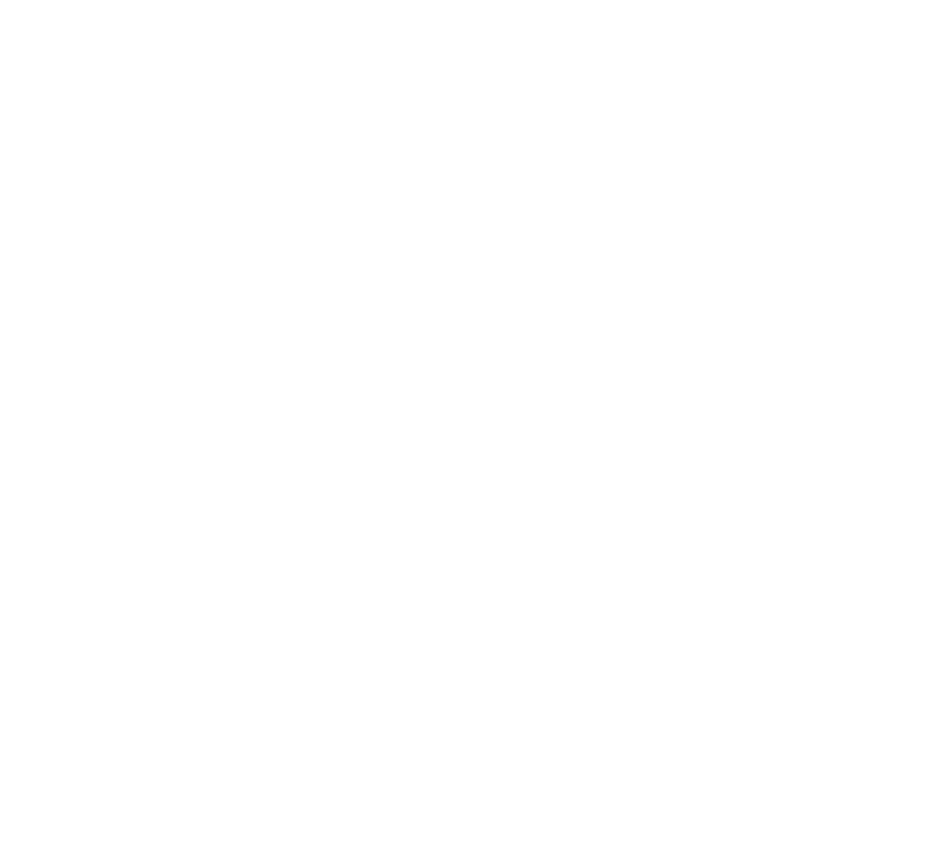
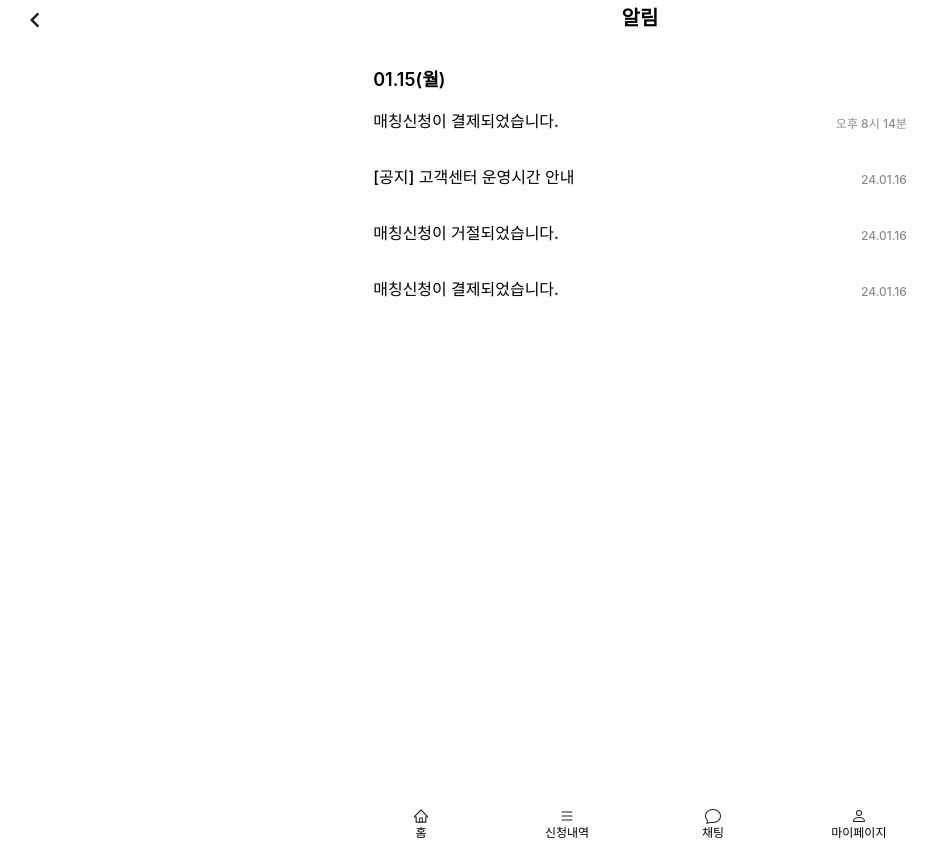
Before and after one commit to motionbit95/mixmate, a React (Create React App) app: page /notice in a window 1280 px wide. Before the commit this address had no page. Shown: the whole page, without its empty margins (0-938 px from the left). Before the commit the page ends 800 px from the top, so only its background shows below. Built offline with nearby package versions, Linux system fonts and the light colour scheme.

Commit message:
[Notice] 알림 페이지 초안
Component Layout

```diff
--- a/src/App.js
+++ b/src/App.js
@@ -5,6 +5,7 @@ import { Login } from "./pages/Login";
 import { BrowserRouter, Routes, Route } from "react-router-dom";
 import { SignUp } from "./pages/SignUp";
 import { Home } from "./pages/Home";
+import { Notice } from "./pages/Notice";
 
 function App() {
   return (
@@ -14,6 +15,7 @@ function App() {
           <Route path="/" element={<Login />} />
           <Route path="/home" element={<Home />} />
           <Route path="/signup" element={<SignUp />} />
+          <Route path="/notice" element={<Notice />} />
         </Routes>
       </BrowserRouter>
     </Container>
--- a/src/pages/Home.js
+++ b/src/pages/Home.js
@@ -18,8 +18,11 @@ import {
   BsChat,
 } from "react-icons/bs";
 import { AiFillHome } from "react-icons/ai";
+import { useNavigate } from "react-router-dom";
 
-export const Home = () => (
+export const Home = () => {
+  const navigate = useNavigate();
+  return (
     <Container minW={"380px"}>
       <Stack
         justify="flex-start"
@@ -50,7 +53,11 @@ export const Home = () => (
             MIXMATE
           </Text>
           <Stack>
-          <Icon as={BsBell} boxSize={"24px"} />
+            <Icon
+              as={BsBell}
+              boxSize={"24px"}
+              onClick={() => navigate("/notice")}
+            />
             <Circle
               position={"absolute"}
               ml={"14px"}
@@ -135,7 +142,12 @@ export const Home = () => (
                 주변 친구
               </Text>
             </Stack>
-          <Button size="xs" variant="outline" colorScheme="blue" height="24px">
+            <Button
+              size="xs"
+              variant="outline"
+              colorScheme="blue"
+              height="24px"
+            >
               새친구찾기
             </Button>
           </Stack>
@@ -229,8 +241,8 @@ export const Home = () => (
                   color="#000000"
                   alignSelf="stretch"
                 >
-                나이 : 30~35세, 매칭 금액 : 2만원, 매칭 가능 동네 : 서울 성북구,
-                역삼동, 좋아하는 취미: 테니스, 골프
+                  나이 : 30~35세, 매칭 금액 : 2만원, 매칭 가능 동네 : 서울
+                  성북구, 역삼동, 좋아하는 취미: 테니스, 골프
                 </Text>
               </Stack>
               <Button size="sm">신청하기</Button>
@@ -318,8 +330,8 @@ export const Home = () => (
                   color="#000000"
                   alignSelf="stretch"
                 >
-                나이 : 30~35세, 매칭 금액 : 2만원, 매칭 가능 동네 : 서울 성북구,
-                역삼동, 좋아하는 취미: 테니스, 골프
+                  나이 : 30~35세, 매칭 금액 : 2만원, 매칭 가능 동네 : 서울
+                  성북구, 역삼동, 좋아하는 취미: 테니스, 골프
                 </Text>
               </Stack>
               <Button size="sm">신청하기</Button>
@@ -407,8 +419,8 @@ export const Home = () => (
                   color="#000000"
                   alignSelf="stretch"
                 >
-                나이 : 30~35세, 매칭 금액 : 2만원, 매칭 가능 동네 : 서울 성북구,
-                역삼동, 좋아하는 취미: 테니스, 골프
+                  나이 : 30~35세, 매칭 금액 : 2만원, 매칭 가능 동네 : 서울
+                  성북구, 역삼동, 좋아하는 취미: 테니스, 골프
                 </Text>
               </Stack>
               <Button size="sm">신청하기</Button>
@@ -496,8 +508,8 @@ export const Home = () => (
                   color="#000000"
                   alignSelf="stretch"
                 >
-                나이 : 30~35세, 매칭 금액 : 2만원, 매칭 가능 동네 : 서울 성북구,
-                역삼동, 좋아하는 취미: 테니스, 골프
+                  나이 : 30~35세, 매칭 금액 : 2만원, 매칭 가능 동네 : 서울
+                  성북구, 역삼동, 좋아하는 취미: 테니스, 골프
                 </Text>
               </Stack>
               <Button size="sm">신청하기</Button>
@@ -585,8 +597,8 @@ export const Home = () => (
                   color="#000000"
                   alignSelf="stretch"
                 >
-                나이 : 30~35세, 매칭 금액 : 2만원, 매칭 가능 동네 : 서울 성북구,
-                역삼동, 좋아하는 취미: 테니스, 골프
+                  나이 : 30~35세, 매칭 금액 : 2만원, 매칭 가능 동네 : 서울
+                  성북구, 역삼동, 좋아하는 취미: 테니스, 골프
                 </Text>
               </Stack>
               <Button size="sm">신청하기</Button>
@@ -674,8 +686,8 @@ export const Home = () => (
                   color="#000000"
                   alignSelf="stretch"
                 >
-                나이 : 30~35세, 매칭 금액 : 2만원, 매칭 가능 동네 : 서울 성북구,
-                역삼동, 좋아하는 취미: 테니스, 골프
+                  나이 : 30~35세, 매칭 금액 : 2만원, 매칭 가능 동네 : 서울
+                  성북구, 역삼동, 좋아하는 취미: 테니스, 골프
                 </Text>
               </Stack>
               <Button size="sm">신청하기</Button>
@@ -798,3 +810,4 @@ export const Home = () => (
       </Stack>
     </Container>
   );
+};
--- a/src/pages/Login.js
+++ b/src/pages/Login.js
@@ -58,7 +58,7 @@ export const Login = () => {
               width="313px"
               height="40px"
               maxWidth="100%"
-              onClick={() => navigate("home")}
+              onClick={() => navigate("/home")}
             >
               로그인하기
             </Button>
--- /dev/null
+++ b/src/pages/Notice.js
@@ -0,0 +1,259 @@
+import { Stack, Icon, Text, Container } from "@chakra-ui/react";
+import { MdChevronLeft } from "react-icons/md";
+import { AiOutlineHome } from "react-icons/ai";
+import { BsChat, BsList, BsPerson } from "react-icons/bs";
+import { useNavigate } from "react-router-dom";
+
+export const Notice = () => {
+  const navigate = useNavigate();
+  return (
+    <Container minW={"380px"}>
+      <Stack
+        justify="flex-start"
+        align="flex-start"
+        spacing="0px"
+        overflow="hidden"
+        // width="393px"
+        height="852px"
+        maxWidth="100%"
+        background="#FFFFFF"
+      >
+        <Stack
+          padding="10px"
+          height="50px"
+          alignSelf="stretch"
+          alignItems={"center"}
+        >
+          <Icon
+            boxSize={"30px"}
+            position={"absolute"}
+            left={"20px"}
+            top={"5px"}
+            as={MdChevronLeft}
+            onClick={() => navigate(-1)}
+          />
+          <Text
+            fontFamily="SF Pro"
+            lineHeight="0.85"
+            fontWeight="bold"
+            fontSize="20px"
+            color="#000000"
+          >
+            알림
+          </Text>
+        </Stack>
+        <Stack
+          paddingX="20px"
+          justify="flex-start"
+          align="flex-start"
+          spacing="16px"
+          overflow="hidden"
+          flex="1"
+          alignSelf="stretch"
+        >
+          <span className="unsupported" />
+          <Text
+            fontFamily="Inter"
+            fontWeight="semibold"
+            fontSize="18px"
+            color="#000000"
+            textAlign="center"
+          >
+            01.15(월)
+          </Text>
+          <Stack
+            direction="row"
+            justify="space-between"
+            align="flex-end"
+            spacing="16px"
+            alignSelf="stretch"
+          >
+            <Text
+              fontFamily="Inter"
+              fontWeight="medium"
+              fontSize="16px"
+              color="#000000"
+              textAlign="center"
+            >
+              매칭신청이 결제되었습니다.
+            </Text>
+            <Text
+              fontFamily="Inter"
+              fontWeight="medium"
+              fontSize="12px"
+              color="#8C8C8C"
+              textAlign="center"
+            >
+              오후 8시 14분
+            </Text>
+          </Stack>
+          <span className="unsupported" />
+          <Stack
+            direction="row"
+            justify="space-between"
+            align="flex-end"
+            spacing="16px"
+            alignSelf="stretch"
+          >
+            <Text
+              fontFamily="Inter"
+              fontWeight="medium"
+              fontSize="16px"
+              color="#000000"
+              textAlign="center"
+            >
+              [공지] 고객센터 운영시간 안내
+            </Text>
+            <Text
+              fontFamily="Inter"
+              fontWeight="medium"
+              fontSize="12px"
+              color="#8C8C8C"
+              textAlign="center"
+            >
+              24.01.16
+            </Text>
+          </Stack>
+          <span className="unsupported" />
+          <Stack
+            direction="row"
+            justify="space-between"
+            align="flex-end"
+            spacing="16px"
+            alignSelf="stretch"
+          >
+            <Text
+              fontFamily="Inter"
+              fontWeight="medium"
+              fontSize="16px"
+              color="#000000"
+              textAlign="center"
+            >
+              매칭신청이 거절되었습니다.
+            </Text>
+            <Text
+              fontFamily="Inter"
+              fontWeight="medium"
+              fontSize="12px"
+              color="#8C8C8C"
+              textAlign="center"
+            >
+              24.01.16
+            </Text>
+          </Stack>
+          <span className="unsupported" />
+          <Stack
+            direction="row"
+            justify="space-between"
+            align="flex-end"
+            spacing="16px"
+            alignSelf="stretch"
+          >
+            <Text
+              fontFamily="Inter"
+              fontWeight="medium"
+              fontSize="16px"
+              color="#000000"
+              textAlign="center"
+            >
+              매칭신청이 결제되었습니다.
+            </Text>
+            <Text
+              fontFamily="Inter"
+              fontWeight="medium"
+              fontSize="12px"
+              color="#8C8C8C"
+              textAlign="center"
+            >
+              24.01.16
+            </Text>
+          </Stack>
+          <span className="unsupported" />
+        </Stack>
+        <span className="unsupported" />
+        <Stack
+          paddingY="10px"
+          direction="row"
+          justify="space-between"
+          align="flex-start"
+          spacing="10px"
+          overflow="hidden"
+          alignSelf="stretch"
+        >
+          <Stack
+            justify="center"
+            align="center"
+            spacing="0px"
+            overflow="hidden"
+            flex="1"
+          >
+            <Icon as={AiOutlineHome} />
+            <Text
+              fontFamily="Inter"
+              fontWeight="medium"
+              fontSize="12px"
+              color="#000000"
+              textAlign="center"
+            >
+              홈
+            </Text>
+          </Stack>
+          <Stack
+            justify="center"
+            align="center"
+            spacing="0px"
+            overflow="hidden"
+            flex="1"
+          >
+            <Icon as={BsList} />
+            <Text
+              fontFamily="Inter"
+              fontWeight="medium"
+              fontSize="12px"
+              color="#000000"
+              textAlign="center"
+            >
+              신청내역
+            </Text>
+          </Stack>
+          <Stack
+            justify="center"
+            align="center"
+            spacing="0px"
+            overflow="hidden"
+            flex="1"
+          >
+            <Icon as={BsChat} />
+            <Text
+              fontFamily="Inter"
+              fontWeight="medium"
+              fontSize="12px"
+              color="#000000"
+              textAlign="center"
+            >
+              채팅
+            </Text>
+          </Stack>
+          <Stack
+            justify="center"
+            align="center"
+            spacing="0px"
+            overflow="hidden"
+            flex="1"
+          >
+            <Icon as={BsPerson} />
+            <Text
+              fontFamily="Inter"
+              fontWeight="medium"
+              fontSize="12px"
+              color="#000000"
+              textAlign="center"
+            >
+              마이페이지
+            </Text>
+          </Stack>
+        </Stack>
+      </Stack>
+    </Container>
+  );
+};
```
Lines whose indentation alone changed are shown as unchanged.
